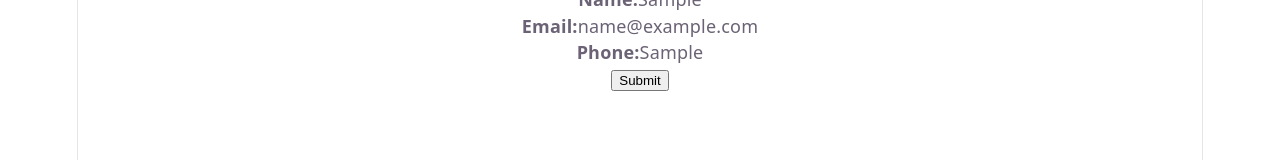
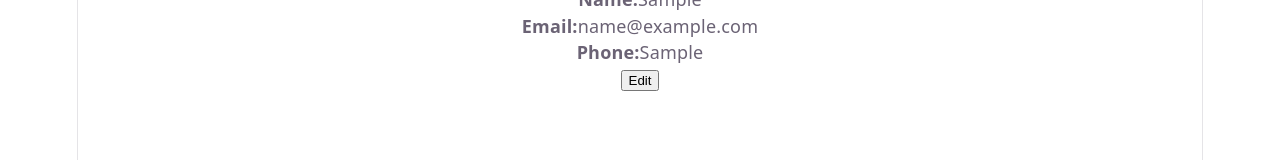
Before and after one commit to AMN-47/CV-Application-React, a React (Vite) app: page / in a window 1280 px wide. Both pictures are taken after typing "Sample", "name@example.com", "Sample" into the empty fields and a click on the button "Submit". Shown: the part 140-300 px from the top of the page. Built offline with nearby package versions, Linux system fonts and the light colour scheme.

Commit message:
Changed edit button text to display correctly

```diff
--- a/src/components/Generalinfo.jsx
+++ b/src/components/Generalinfo.jsx
@@ -43,7 +43,7 @@ function GeneralInfo() {
                    <p><strong>Email:</strong>{data.email}</p>
                    <p><strong>Phone:</strong>{data.phone}</p>
 
-                   <button onClick={handleEdit}>Submit</button>
+                   <button onClick={handleEdit}>Edit</button>
                 </div>
             )}
         </div>
```
